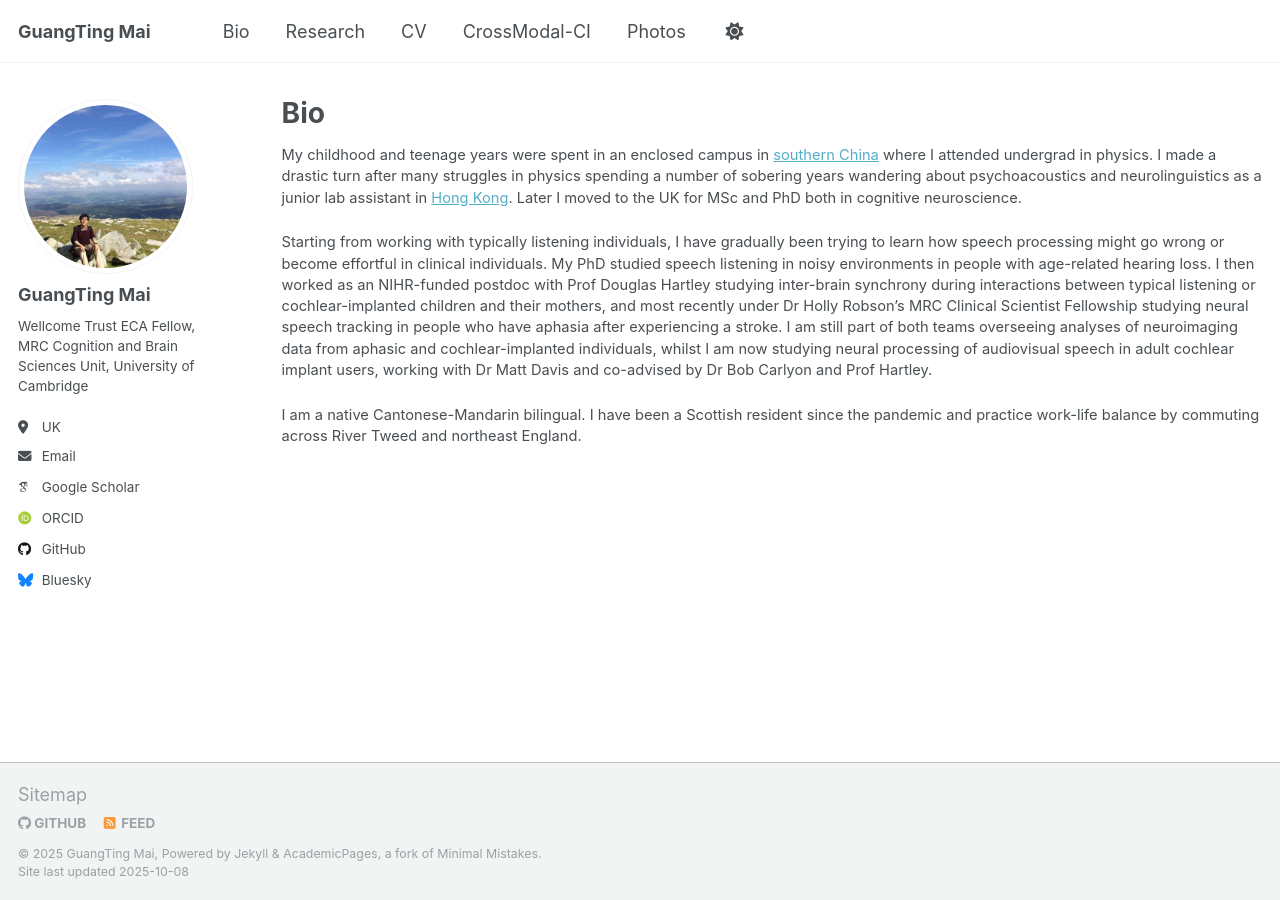
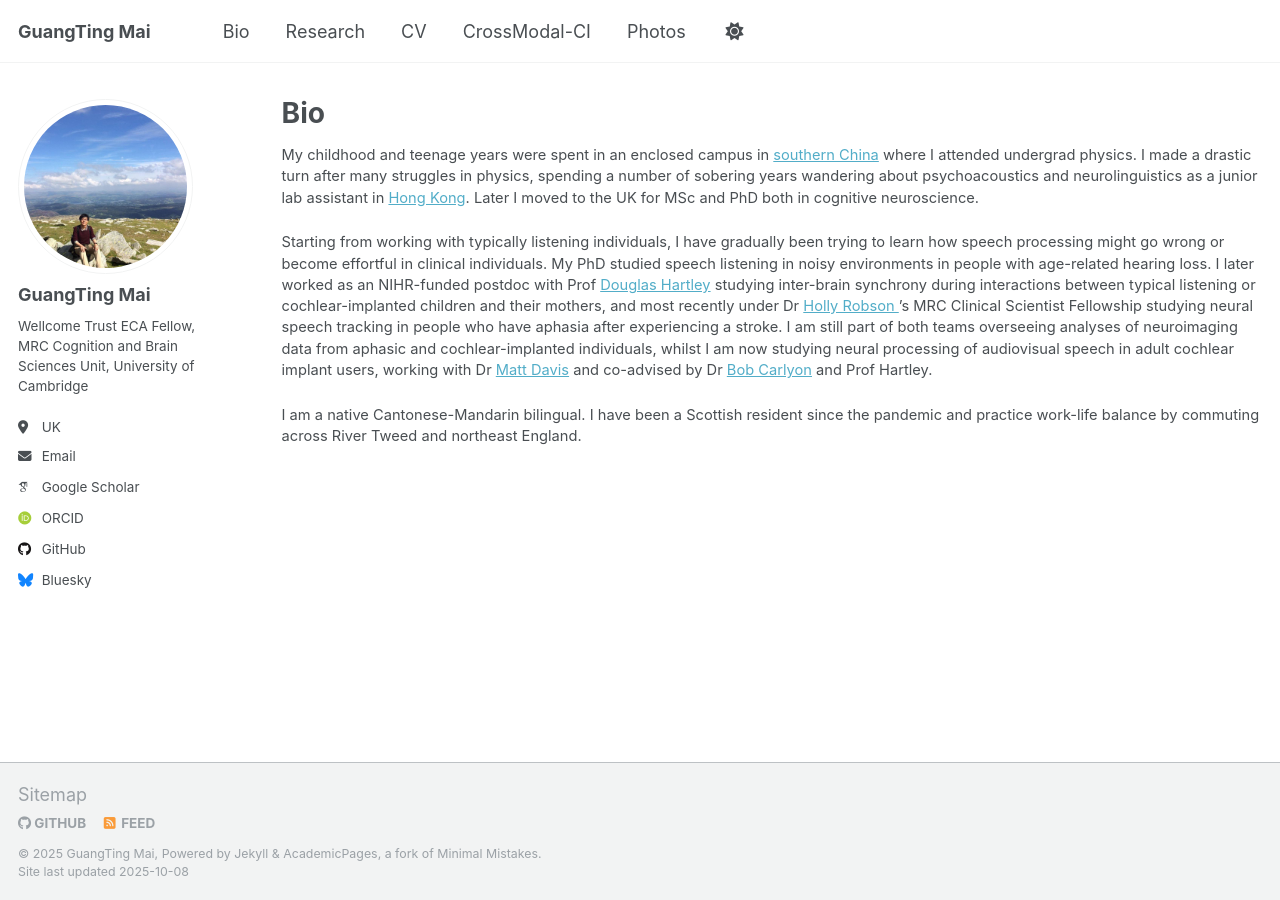
Before and after one commit to guangtingmai/guangtingmai.github.io, a Jekyll site: the page built from _pages/bio.html, in a window 1280 px wide. Built offline with Jekyll 4.4.1, drawn with Linux system fonts in a browser that asks for light colours; some web fonts are replaced.

Commit message:
Update bio.html

```diff
--- a/_pages/bio.html
+++ b/_pages/bio.html
@@ -5,17 +5,18 @@
 author_profile: true
 ---
 <p><span style="font-size: 11pt;line-height: 1.45;display: block;margin-bottom: 0.12vh">My childhood and teenage years were spent in an enclosed
-  campus in <a href="https://en.wikipedia.org/wiki/Sun_Yat-sen_University">southern China</a> where I attended undergrad in physics. I made a
-  drastic turn after many struggles in physics spending a number of sobering years wandering about psychoacoustics and neurolinguistics as a junior
+  campus in <a href="https://en.wikipedia.org/wiki/Sun_Yat-sen_University">southern China</a> where I attended undergrad physics. I made a
+  drastic turn after many struggles in physics, spending a number of sobering years wandering about psychoacoustics and neurolinguistics as a junior
   lab assistant in <a href="https://www.ee.cuhk.edu.hk/~lel/research/index.html">Hong Kong</a>. Later I moved to the UK for MSc and PhD both in
   cognitive neuroscience.</span>
 <p><span style="font-size: 11pt;line-height: 1.45;display: block;margin-bottom: 0.12vh">Starting from working with typically listening individuals,
   I have gradually been trying to learn how speech processing might go wrong or become effortful in clinical individuals. My PhD studied speech
-  listening in noisy environments in people with age-related hearing loss. I then worked as an NIHR-funded postdoc with Prof Douglas Hartley
-  studying inter-brain synchrony during interactions between typical listening or cochlear-implanted children and their mothers, and most recently
-  under Dr Holly Robson’s MRC Clinical Scientist Fellowship studying neural speech tracking in people who have aphasia after experiencing a stroke.
-  I am still part of both teams overseeing analyses of neuroimaging data from aphasic and cochlear-implanted individuals, whilst I am now studying
-  neural processing of audiovisual speech in adult cochlear implant users, working with Dr Matt Davis and co-advised by Dr Bob Carlyon and Prof
-  Hartley.</span></p>
+  listening in noisy environments in people with age-related hearing loss. I later worked as an NIHR-funded postdoc with Prof <a href="https://www.
+nottingham.ac.uk/medicine/people/douglas.hartley">Douglas Hartley</a> studying inter-brain synchrony during interactions between typical listening
+  or cochlear-implanted children and their mothers, and most recently under Dr <a href="https://profiles.ucl.ac.uk/82001-holly-robson">Holly Robson
+</a>’s MRC Clinical Scientist Fellowship studying neural speech tracking in people who have aphasia after experiencing a stroke. I am still part
+  of both teams overseeing analyses of neuroimaging data from aphasic and cochlear-implanted individuals, whilst I am now studying neural processing
+  of audiovisual speech in adult cochlear implant users, working with Dr <a href="https://www.mrc-cbu.cam.ac.uk/people/matt.davis/">Matt Davis</a>
+  and co-advised by Dr <a href="https://www.mrc-cbu.cam.ac.uk/people/bob.carlyon/">Bob Carlyon</a> and Prof Hartley.</span></p>
 <p><span style="font-size: 11pt;line-height: 1.45;display: block;margin-bottom: 0.12vh">I am a native Cantonese-Mandarin bilingual. I have been
   a Scottish resident since the pandemic and practice work-life balance by commuting across River Tweed and northeast England.</span></p>
```
